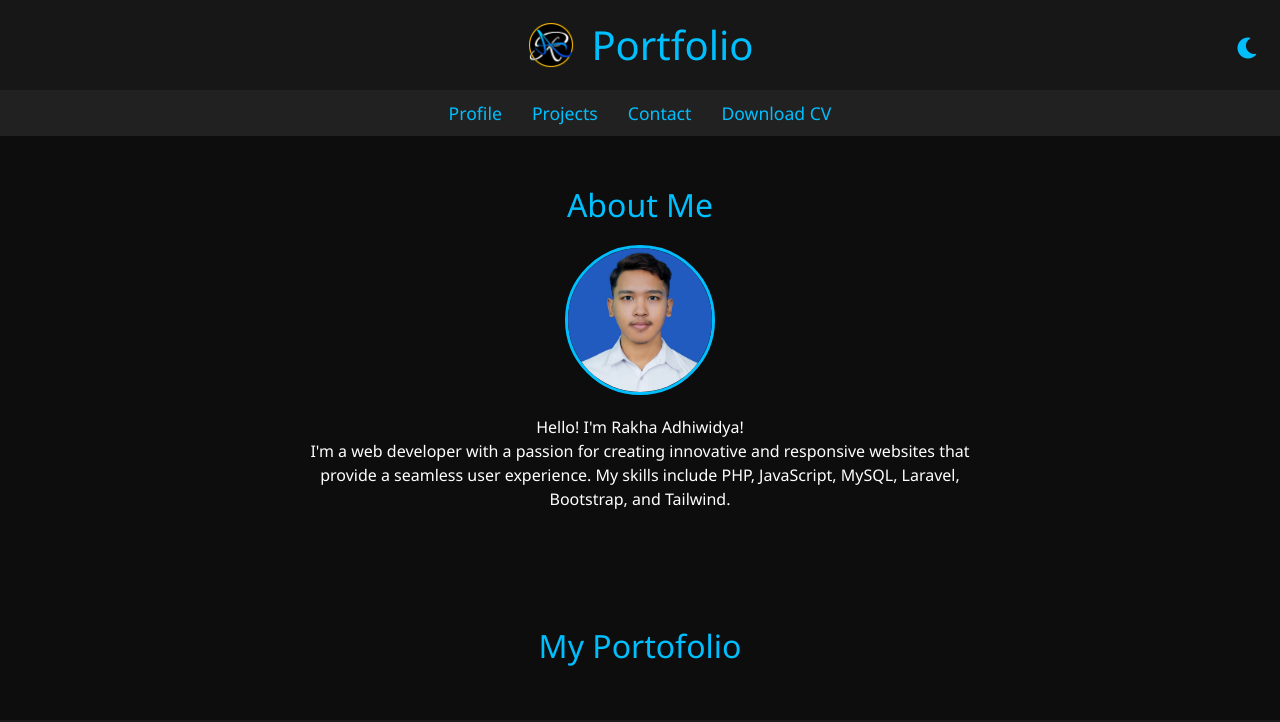
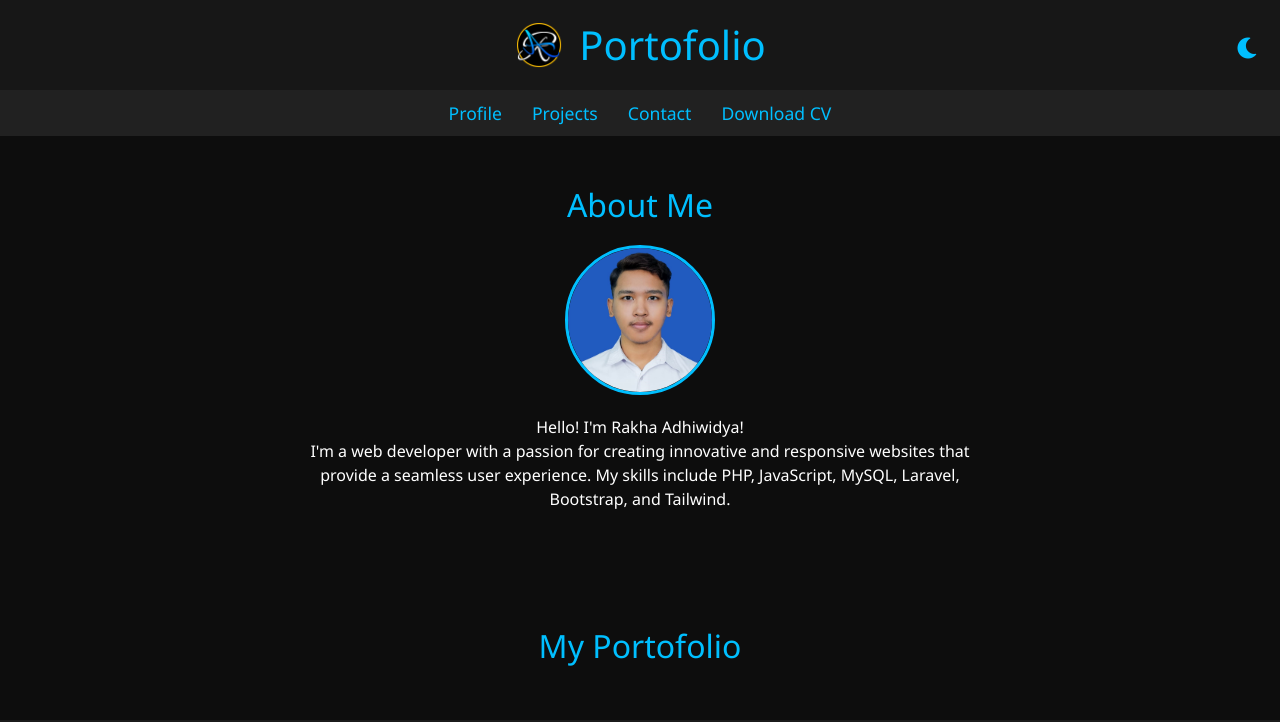
Before and after one commit to Radhiwidya/RakhaAdhiwidya, a plain HTML site: page index.html in a window 1280 px wide. Shown: the top 722 px of the page. Drawn offline with nearby package versions, Linux system fonts and the light colour scheme.

Commit message:
Update index.html

```diff
--- a/index.html
+++ b/index.html
@@ -15,7 +15,7 @@
 <body class="dark-mode">
   <header class="header">
     <img src="assets/images/Logo1.png" alt="Logo">
-    <h1>Portfolio</h1>
+    <h1>Portofolio</h1>
     <div class="theme-switch" onclick="toggleTheme()">
       <i class="fas fa-moon"></i>
     </div>
```
